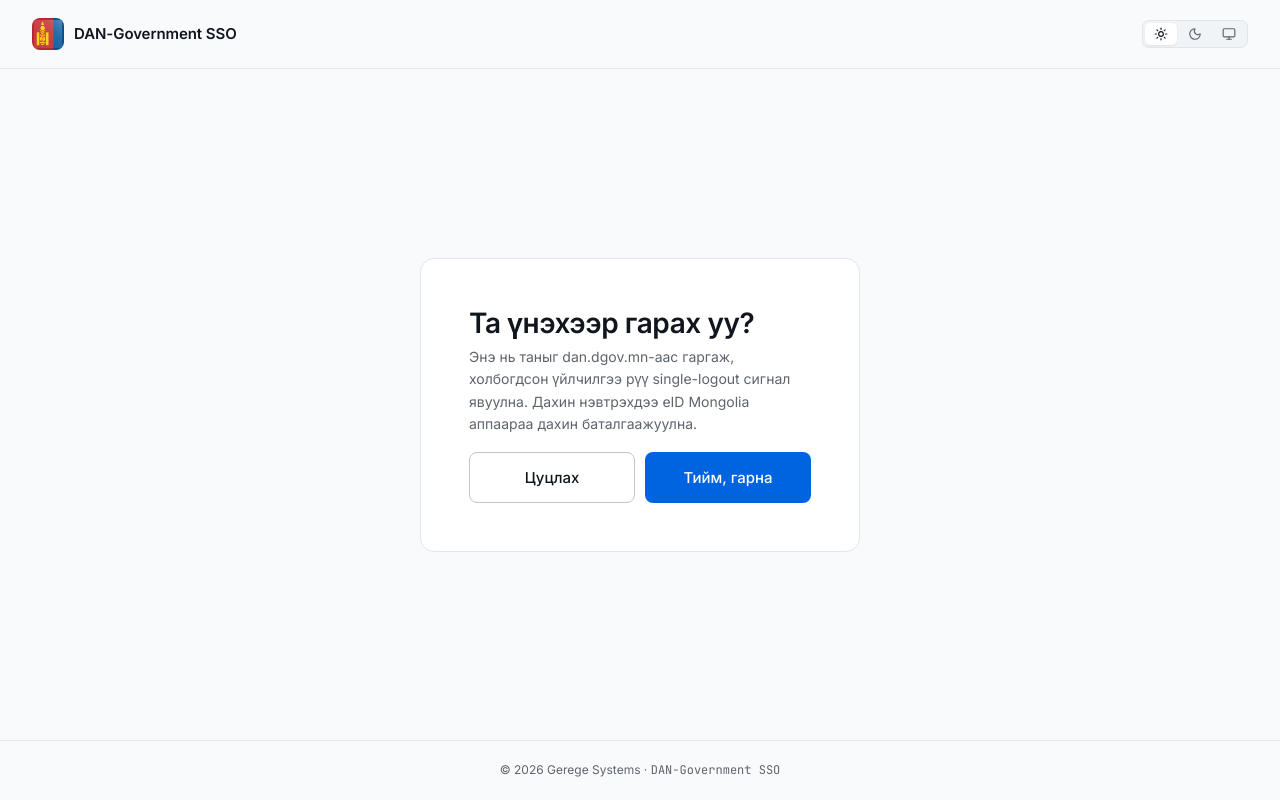
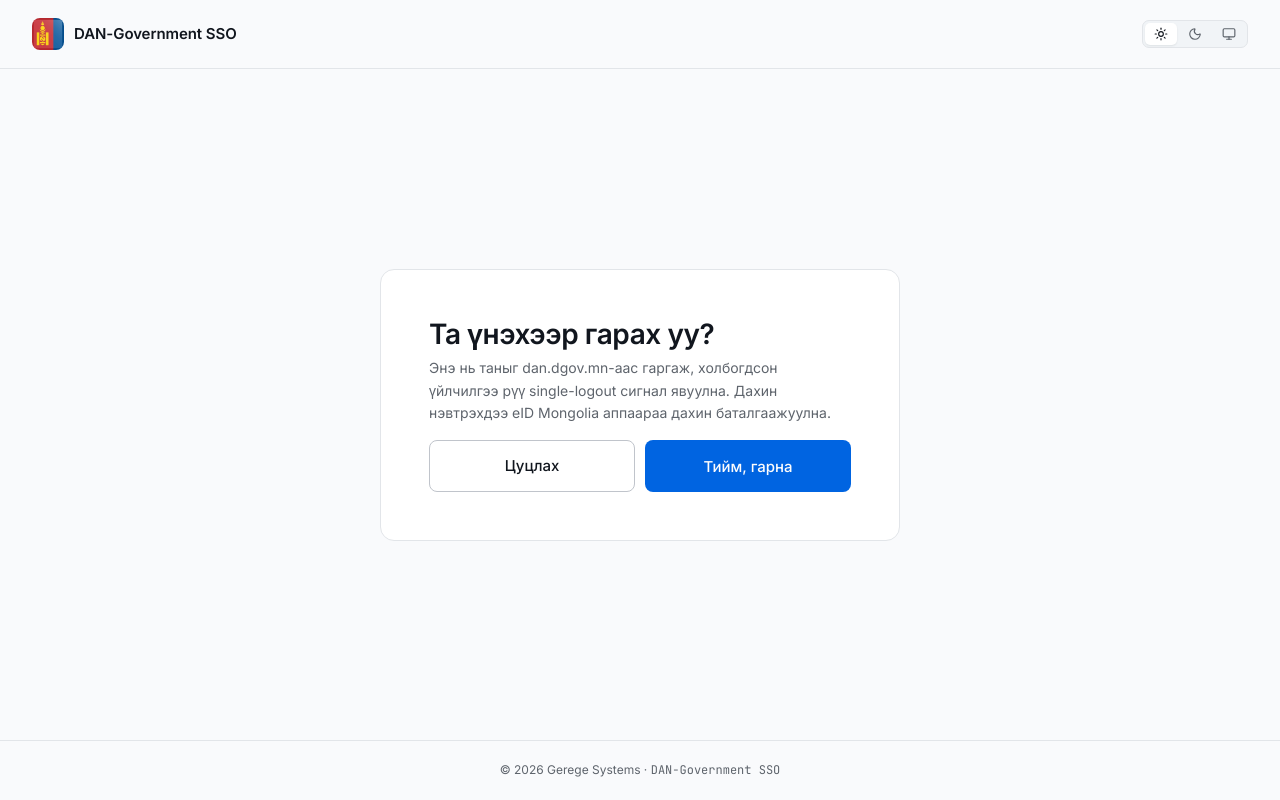
Before and after one commit to gerege-systems/sso-dgov-mn, a Next.js app in the folder frontend/: page /oauth/logout in a window 1280 px wide. Built offline with nearby package versions, Linux system fonts and the light colour scheme.

Commit message:
style(sso): oauth cards use full signin-card width (match template home card)

```diff
--- a/frontend/src/app/oauth/consent/page.tsx
+++ b/frontend/src/app/oauth/consent/page.tsx
@@ -17,7 +17,7 @@
     redirect(`/login?next=${encodeURIComponent(ret)}`);
   }
   return (
-    <section className="signin-card signin-card--narrow" aria-labelledby="consent-title">
+    <section className="signin-card" aria-labelledby="consent-title">
       <ConsentClient challenge={challenge} />
     </section>
   );
--- a/frontend/src/app/oauth/error/page.tsx
+++ b/frontend/src/app/oauth/error/page.tsx
@@ -9,7 +9,7 @@
 }) {
   const sp = await props.searchParams;
   return (
-    <section className="signin-card signin-card--narrow">
+    <section className="signin-card">
       <div className="form-grid">
         <div>
           <h1>Нэвтрэлтийн алдаа</h1>
--- a/frontend/src/app/oauth/login/page.tsx
+++ b/frontend/src/app/oauth/login/page.tsx
@@ -29,7 +29,7 @@
   if (info.ok && info.data) rpName = info.data.ClientName || info.data.ClientID || '';
 
   return (
-    <section className="signin-card signin-card--narrow" aria-labelledby="login-title">
+    <section className="signin-card" aria-labelledby="login-title">
       {rpName && (
         <div
           style={{
--- a/frontend/src/app/oauth/logout/page.tsx
+++ b/frontend/src/app/oauth/logout/page.tsx
@@ -8,7 +8,7 @@
 }) {
   const { logout_challenge: challenge } = await props.searchParams;
   return (
-    <section className="signin-card signin-card--narrow" aria-labelledby="logout-title">
+    <section className="signin-card" aria-labelledby="logout-title">
       <OAuthLogoutClient challenge={challenge ?? ''} />
     </section>
   );
```
